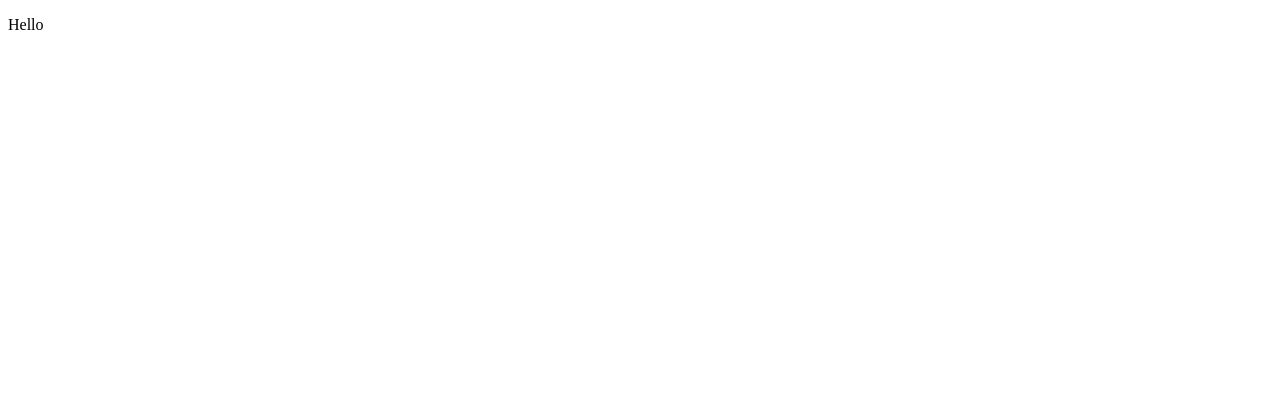
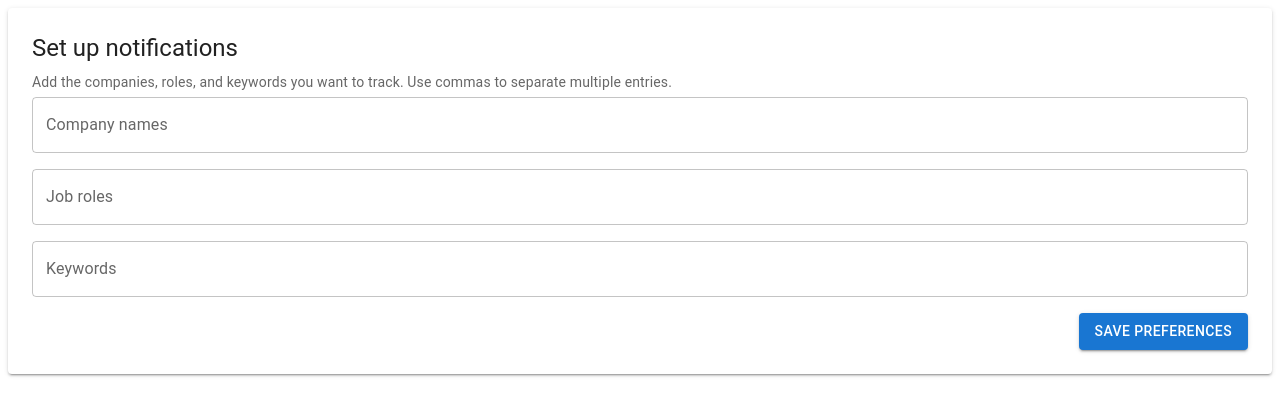
Before and after one commit to winnieee-chan/flying-spaghetti, a React (Vite) app in the folder web/: page /noti/set in a window 1280 px wide. Shown: the top 416 px of the page. Built offline with nearby package versions, Linux system fonts and the light colour scheme.

Commit message:
draft setting up notification

```diff
--- a/web/package.json
+++ b/web/package.json
@@ -10,6 +10,9 @@
     "preview": "vite preview"
   },
   "dependencies": {
+    "@emotion/react": "^11.14.0",
+    "@emotion/styled": "^11.14.1",
+    "@mui/material": "^7.3.6",
     "react": "^19.2.0",
     "react-dom": "^19.2.0",
     "react-router-dom": "^7.10.1"
--- a/web/src/components/SetupNotification.jsx
+++ b/web/src/components/SetupNotification.jsx
@@ -1,7 +1,69 @@
+import { useState } from "react";
+import {
+    Box,
+    Button,
+    Paper,
+    Stack,
+    TextField,
+    Typography,
+} from "@mui/material";
+
 const SetupNotification = () => {
+    const [companies, setCompanies] = useState("");
+    const [roles, setRoles] = useState("");
+    const [keywords, setKeywords] = useState("");
+
+    const handleSubmit = (event) => {
+        event.preventDefault();
+        // Wire this up to your API call when ready
+        console.log({
+            companies: companies.split(",").map((c) => c.trim()).filter(Boolean),
+            roles: roles.split(",").map((r) => r.trim()).filter(Boolean),
+            keywords: keywords.split(",").map((k) => k.trim()).filter(Boolean),
+        });
+    };
+
     return (
-        <p>Hello</p>
-    )
-}
+        <Paper elevation={2} sx={{ p: 3 }}>
+            <Typography variant="h5" gutterBottom>
+                Set up notifications
+            </Typography>
+            <Typography variant="body2" color="text.secondary" gutterBottom>
+                Add the companies, roles, and keywords you want to track. Use commas
+                to separate multiple entries.
+            </Typography>
+            <Box component="form" onSubmit={handleSubmit}>
+                <Stack spacing={2}>
+                    <TextField
+                        label="Company names"
+                        placeholder="Acme Corp, Globex, Initech"
+                        value={companies}
+                        onChange={(e) => setCompanies(e.target.value)}
+                        fullWidth
+                    />
+                    <TextField
+                        label="Job roles"
+                        placeholder="Frontend Engineer, Product Manager"
+                        value={roles}
+                        onChange={(e) => setRoles(e.target.value)}
+                        fullWidth
+                    />
+                    <TextField
+                        label="Keywords"
+                        placeholder="TypeScript, React, Node.js"
+                        value={keywords}
+                        onChange={(e) => setKeywords(e.target.value)}
+                        fullWidth
+                    />
+                    <Box display="flex" justifyContent="flex-end">
+                        <Button variant="contained" type="submit">
+                            Save preferences
+                        </Button>
+                    </Box>
+                </Stack>
+            </Box>
+        </Paper>
+    );
+};
 
 export default SetupNotification;
```
Also changed, not shown: 1 other file (tests, documents, lock files or other folders).
